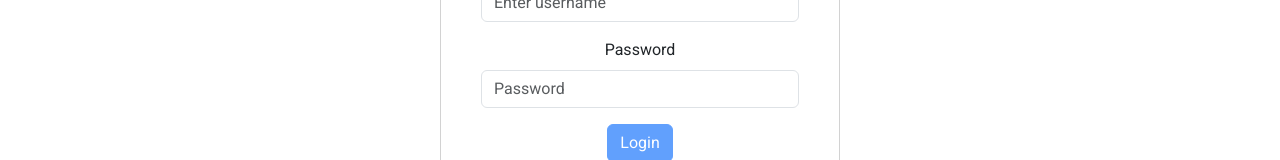
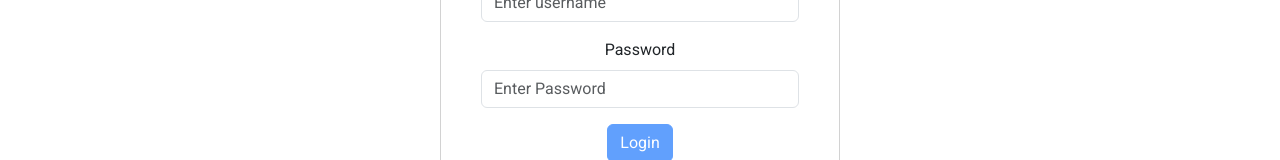
Before and after one commit to MatthewFricker/DF_Hackathon_Lighthouse, a React (Vite) app in the folder Lighthouse-frontend/: page /login in a window 1280 px wide. Shown: the part 315-475 px from the top of the page. Built offline with nearby package versions, Linux system fonts and the light colour scheme; no server answers.

Commit message:
frontend: add autocomplete for password

```diff
--- a/Lighthouse-frontend/src/pages/Login.jsx
+++ b/Lighthouse-frontend/src/pages/Login.jsx
@@ -48,6 +48,7 @@ const Login = () => {
                 <Form.Control
                   type="text"
                   placeholder="Enter username"
+                  autoComplete="username"
                   value={username}
                   onChange={(e) => setUsername(e.target.value)}
                 />
@@ -57,7 +58,8 @@ const Login = () => {
                 <Form.Label>Password</Form.Label>
                 <Form.Control
                   type="password"
-                  placeholder="Password"
+                  placeholder="Enter Password"
+                  autoComplete="current-password"
                   value={password}
                   onChange={(e) => setPassword(e.target.value)}
                 />
```
